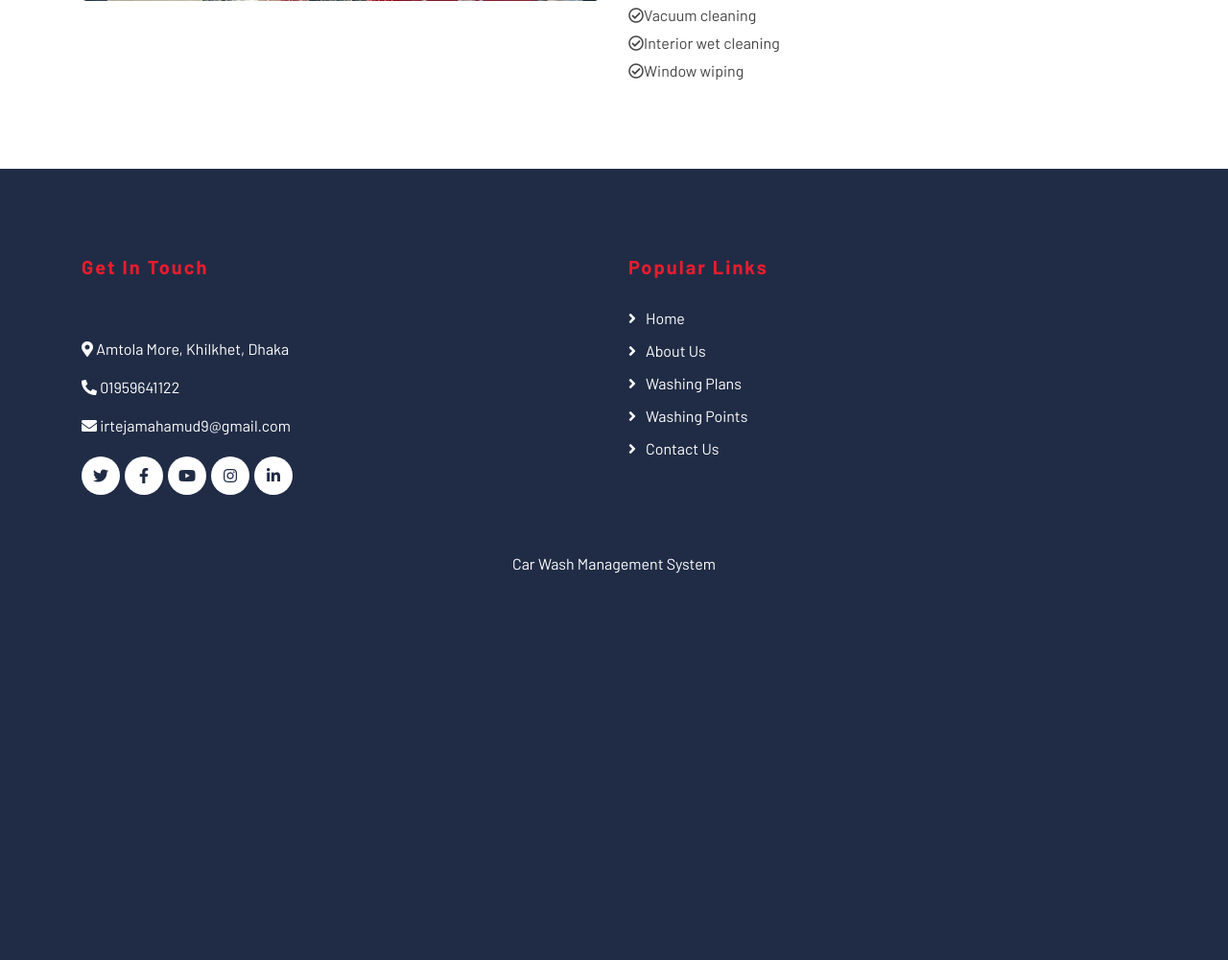
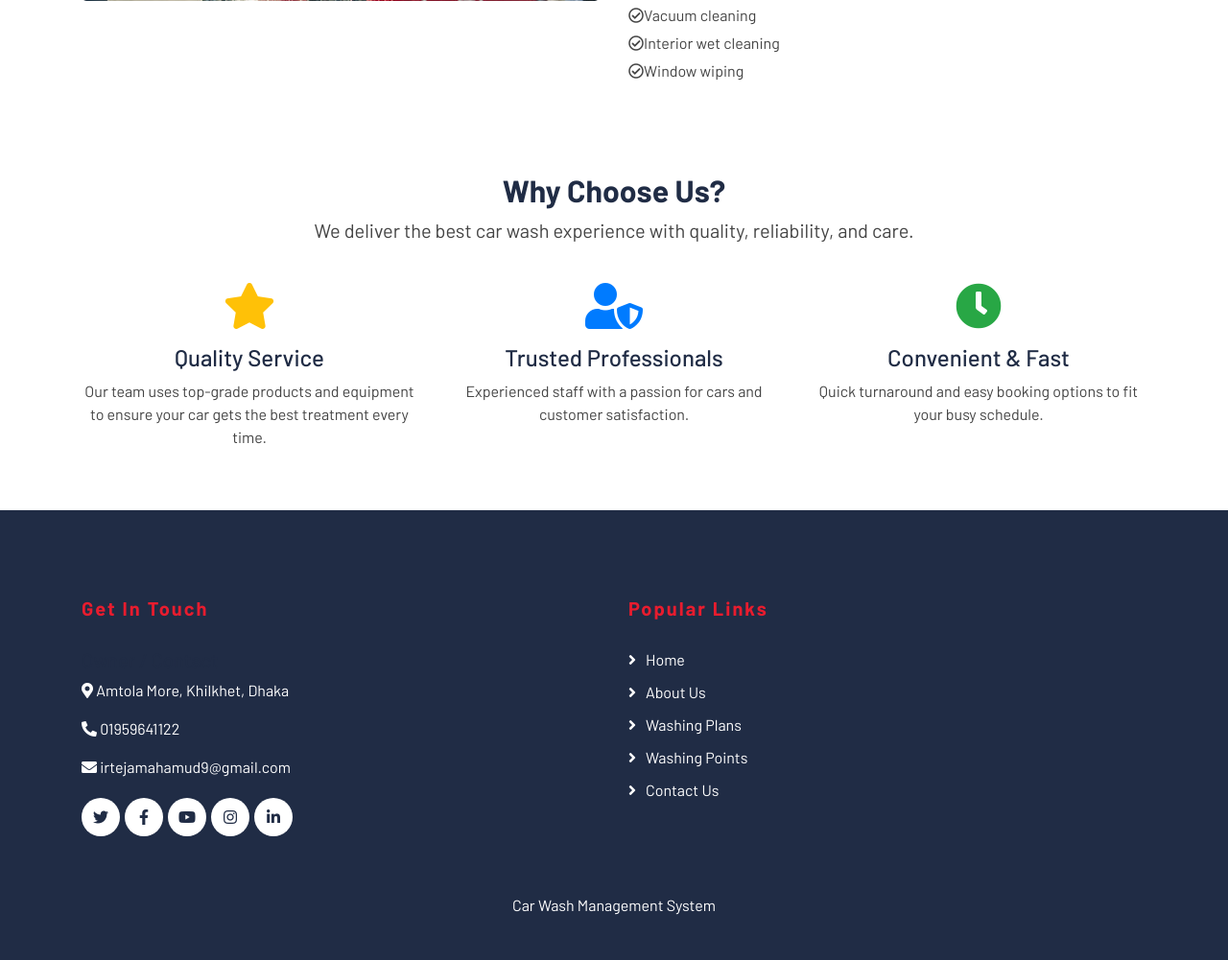
Before and after one commit to irtejamahamud/Car_Wash_Management, a PHP site: page /about.php in a window 1280 px wide. Shown: the part 1015-2016 px from the top of the page at 96% size. Before the commit the page ends 1613 px from the top, so only its background shows below. Run offline with PHP 8.4, Linux system fonts and the light colour scheme; data comes from the database, SQL or seed files in the repository; some libraries are stand-ins or nearby versions.

Commit message:
add "Why Choose Us" section to About Us page

```diff
--- a/about.php
+++ b/about.php
@@ -85,6 +85,32 @@ foreach($results as $result)
         </div>
         <!-- About End -->
 
+        <!-- Why Choose Us Start -->
+        <div class="container my-5">
+            <div class="row">
+                <div class="col-12 text-center mb-4">
+                    <h2 class="font-weight-bold">Why Choose Us?</h2>
+                    <p class="lead">We deliver the best car wash experience with quality, reliability, and care.</p>
+                </div>
+                <div class="col-md-4 text-center">
+                    <em class="fas fa-star fa-3x text-warning mb-3"></em>
+                    <h4>Quality Service</h4>
+                    <p>Our team uses top-grade products and equipment to ensure your car gets the best treatment every time.</p>
+                </div>
+                <div class="col-md-4 text-center">
+                    <em class="fas fa-user-shield fa-3x text-primary mb-3"></em>
+                    <h4>Trusted Professionals</h4>
+                    <p>Experienced staff with a passion for cars and customer satisfaction.</p>
+                </div>
+                <div class="col-md-4 text-center">
+                    <em class="fas fa-clock fa-3x text-success mb-3"></em>
+                    <h4>Convenient & Fast</h4>
+                    <p>Quick turnaround and easy booking options to fit your busy schedule.</p>
+                </div>
+            </div>
+        </div>
+        <!-- Why Choose Us End -->
+
 
 
 
```
